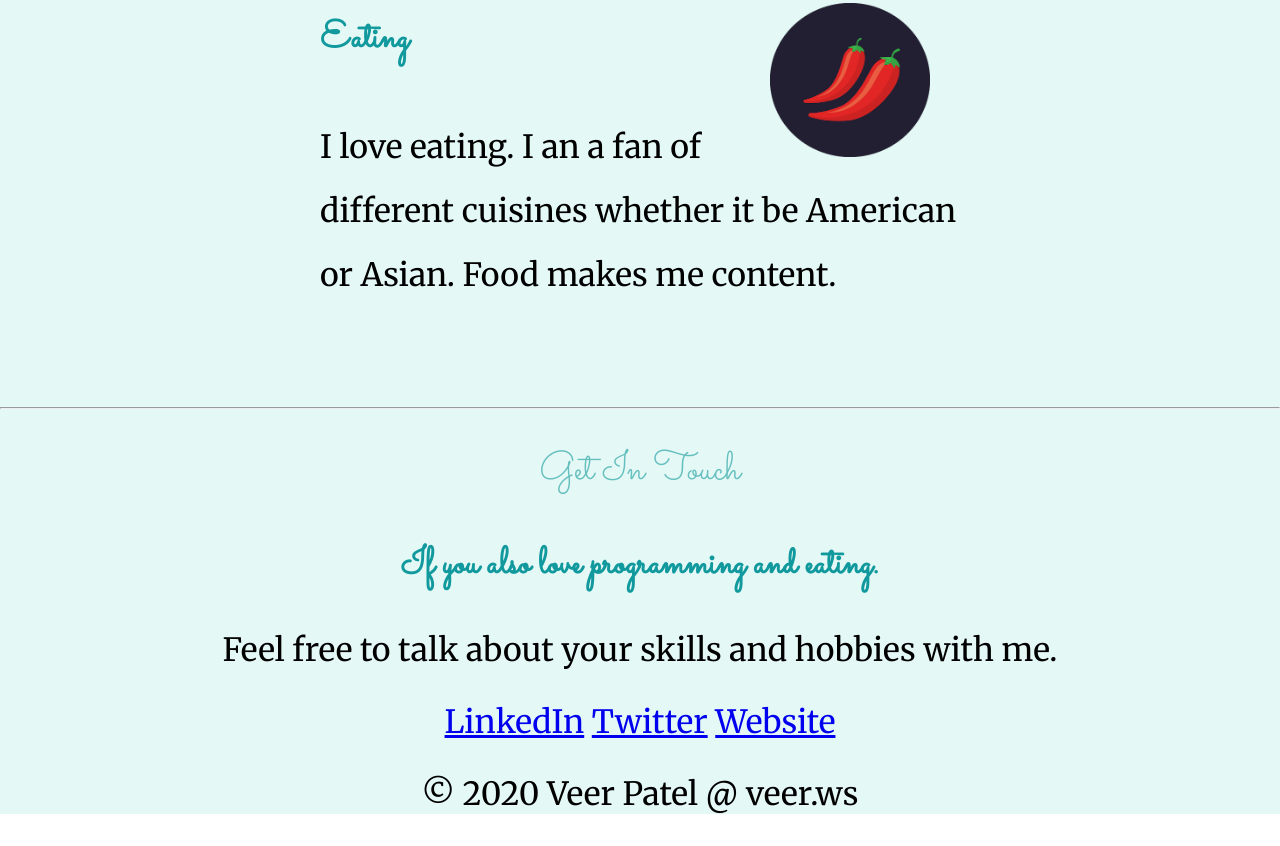
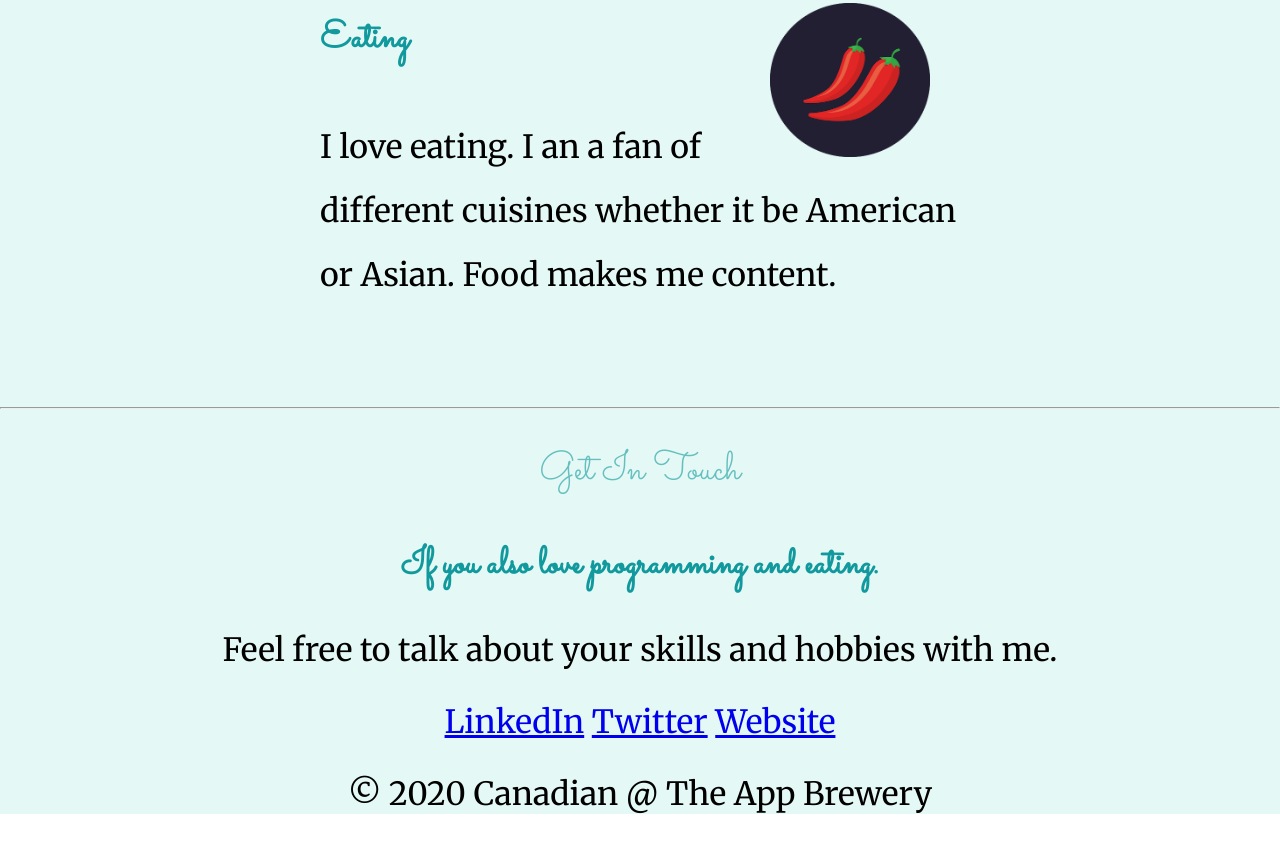
Before and after one commit to UrLocalCanadian/CSS-Site, a plain HTML site: page index.html in a window 1280 px wide. Shown: the part 1759-2605 px from the top of the page. Drawn offline with Linux system fonts and the light colour scheme; files whose address does not match are found by name.

Commit message:
Update index.html

```diff
--- a/index.html
+++ b/index.html
@@ -55,7 +55,7 @@
             <a class="footer-link" href="https://www.linkedin.com/">LinkedIn</a>
             <a class="footer-link" href="https://twitter.com/">Twitter</a>
             <a class="footer-link" href="https://www.appbrewery.co/">Website</a>
-            <p>© 2020 Veer Patel @ veer.ws</p>
+            <p>© 2020 Canadian @ The App Brewery</p>
           </div>
 
 
```
